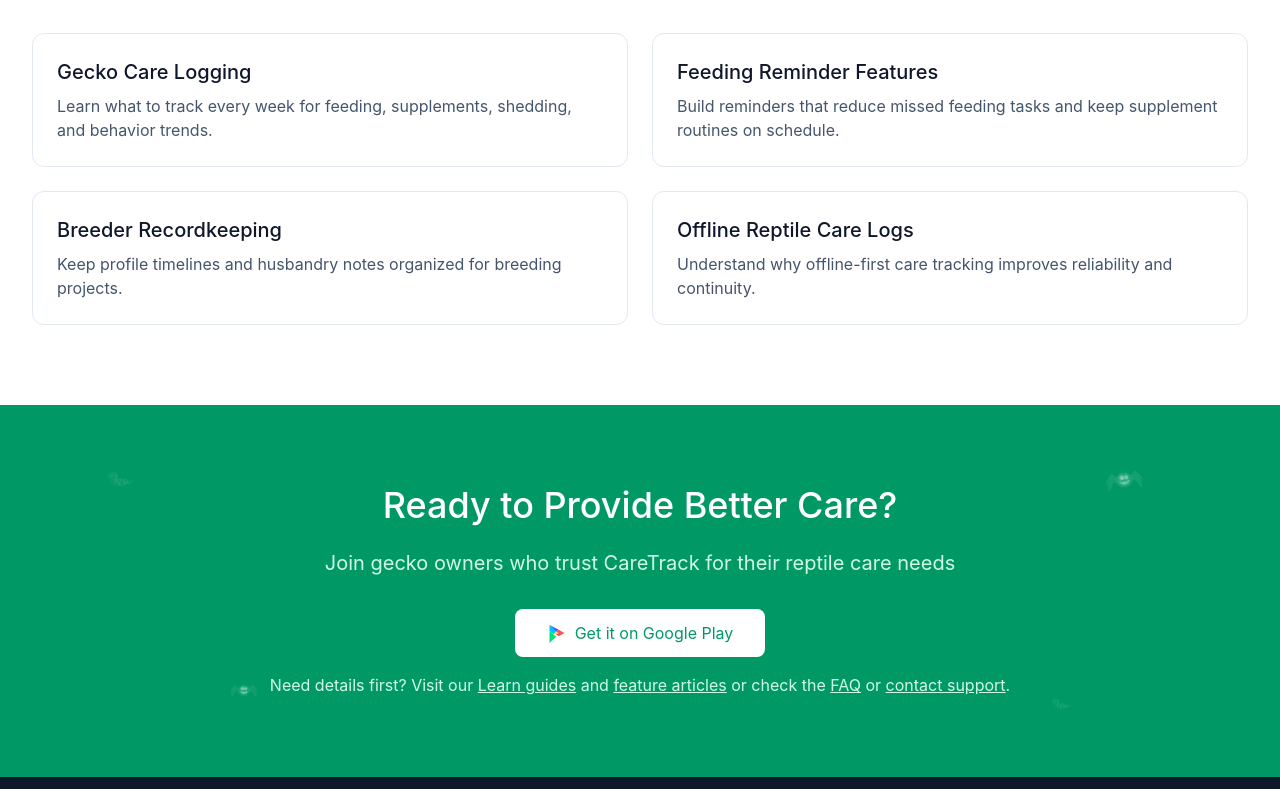
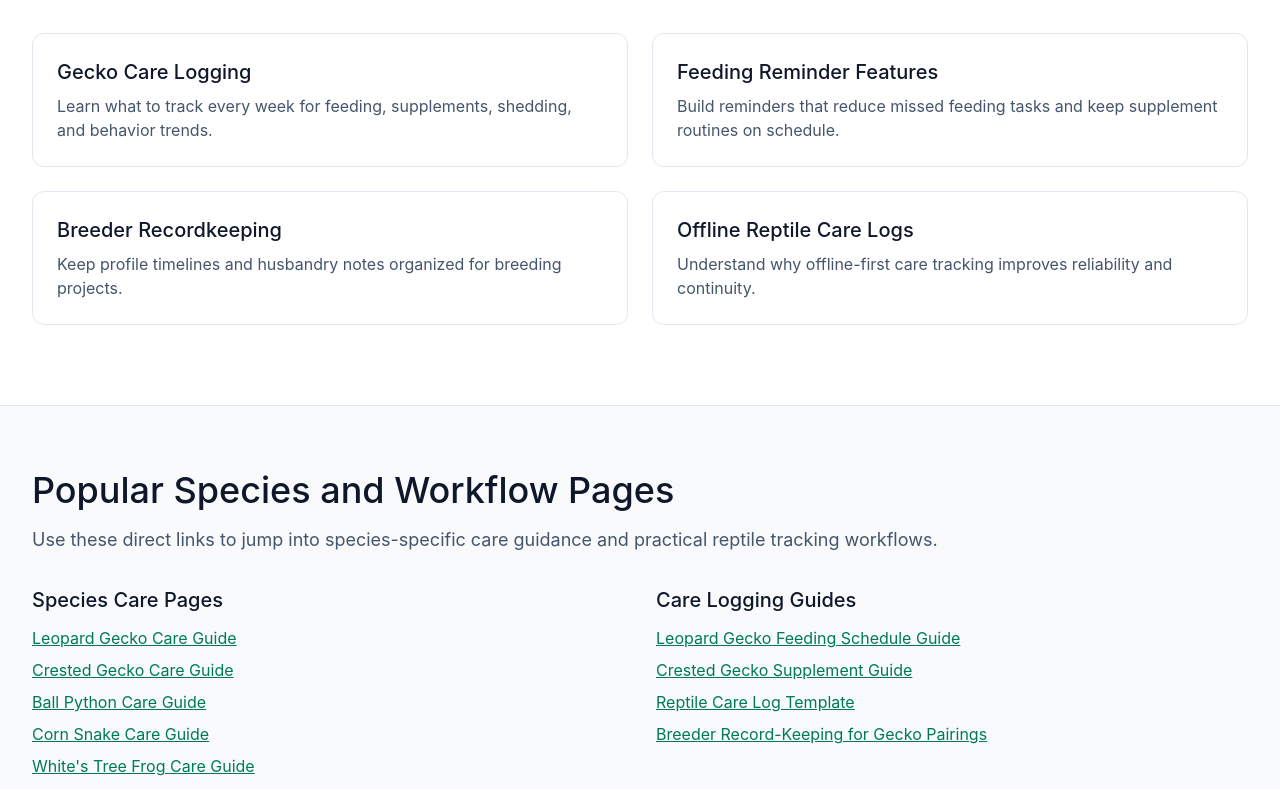
Before and after one commit to jadidihosein68/CareTrackLanding, a React (Vite) app: page / in a window 1280 px wide. Shown: the part 2000-2789 px from the top of the page. Built offline with nearby package versions, Linux system fonts and the light colour scheme; no server answers.

Commit message:
update care Track SEO

```diff
--- a/scripts/generate-route-html.mjs
+++ b/scripts/generate-route-html.mjs
@@ -395,6 +395,7 @@ const replaceHeadMeta = (html, route, guides, categories, speciesById) => {
   const canonicalUrl = absoluteUrl(route.path);
   const structuredData = buildRouteJsonLd(route, guides);
   const noscriptBody = buildNoscriptMain(route, guides, categories, speciesById);
+  const imageAlt = `${route.h1} page preview image`;
 
   return html
     .replace(/<title>[\s\S]*?<\/title>/, `<title>${escapeHtml(route.title)}</title>`)
@@ -435,6 +436,14 @@ const replaceHeadMeta = (html, route, guides, categories, speciesById) => {
       `<meta name="twitter:url" content="${canonicalUrl}" />`,
     )
     .replace(
+      /<meta\s+property="og:image:alt"\s+content="[\s\S]*?"\s*\/>/,
+      `<meta property="og:image:alt" content="${escapeHtml(imageAlt)}" />`,
+    )
+    .replace(
+      /<meta\s+name="twitter:image:alt"\s+content="[\s\S]*?"\s*\/>/,
+      `<meta name="twitter:image:alt" content="${escapeHtml(imageAlt)}" />`,
+    )
+    .replace(
       /<script type="application\/ld\+json">[\s\S]*?<\/script>/,
       `<script type="application/ld+json">\n${JSON.stringify(structuredData, null, 2)}\n</script>`,
     )
@@ -455,10 +464,10 @@ const staticRoutes = [
   {
     kind: 'home',
     path: '/',
-    title: 'Gecko & Reptile Care Tracker App | CareTrack',
-    h1: 'Gecko & Reptile Care Tracker App',
+    title: 'Offline Gecko & Reptile Care Tracker with Reminders | CareTrack',
+    h1: 'Offline Gecko & Reptile Care Tracker with Reminders',
     description:
-      'CareTrack is an offline-first gecko and reptile care tracker app for feeding, shedding, supplements, reminders, and health observations.',
+      'CareTrack is an offline gecko and reptile care tracker with reminders for feeding, shedding, supplements, and health observations.',
     ogType: 'website',
   },
   {
--- a/src/app/components/LandingPage.tsx
+++ b/src/app/components/LandingPage.tsx
@@ -142,6 +142,22 @@ const GeckoIcon = ({ className, ...props }: IconProps) => (
 const GOOGLE_PLAY_URL =
   'https://play.google.com/store/apps/details?id=com.osacore.caretrack&hl=en-US&ah=UM3NhPrO8Bx2hZGtb5Ty2A9P-eY';
 
+const popularSpeciesLinks = [
+  { to: '/learn/species/leopard-gecko', label: 'Leopard Gecko Care Guide' },
+  { to: '/learn/species/crested-gecko', label: 'Crested Gecko Care Guide' },
+  { to: '/learn/species/ball-python', label: 'Ball Python Care Guide' },
+  { to: '/learn/species/corn-snake', label: 'Corn Snake Care Guide' },
+  { to: '/learn/species/whites-tree-frog', label: "White's Tree Frog Care Guide" },
+  { to: '/learn/species/pink-toe-tarantula', label: 'Pink Toe Tarantula Care Guide' },
+];
+
+const popularGuideLinks = [
+  { to: '/guides/leopard-gecko-feeding-schedule', label: 'Leopard Gecko Feeding Schedule Guide' },
+  { to: '/guides/crested-gecko-supplement-guide', label: 'Crested Gecko Supplement Guide' },
+  { to: '/guides/reptile-care-log-template', label: 'Reptile Care Log Template' },
+  { to: '/guides/breeder-record-keeping-gecko-pairings', label: 'Breeder Record-Keeping for Gecko Pairings' },
+];
+
 const SpiderIcon = (props: IconProps) => (
   <svg viewBox="0 0 213 169" fill="none" preserveAspectRatio="xMidYMid meet" {...props}>
     <g className="spider-animated">
@@ -206,9 +222,9 @@ const SpiderIcon = (props: IconProps) => (
 
 export function LandingPage() {
   usePageMeta({
-    title: 'Gecko & Reptile Care Tracker App | CareTrack',
+    title: 'Offline Gecko & Reptile Care Tracker with Reminders | CareTrack',
     description:
-      'CareTrack is an offline-first gecko and reptile care tracker. Log feeding, shedding, supplements, and health notes with reminders for every pet profile.',
+      'CareTrack is an offline gecko and reptile care tracker with reminders. Log feeding, shedding, supplements, and health notes for each pet profile.',
     path: '/',
     type: 'website',
     image: '/og-image.jpeg',
@@ -550,7 +566,7 @@ export function LandingPage() {
             <div className="grid lg:grid-cols-2 gap-12 items-center">
               <div>
                 <h1 className="text-4xl sm:text-5xl lg:text-6xl text-slate-900 mb-6">
-                  Gecko & Reptile Care Tracker App
+                  Offline Gecko & Reptile Care Tracker with Reminders
                 </h1>
                 <p className="text-xl text-slate-600 mb-8">
                   Never forget a feeding or supplement again. CareTrack helps you provide the best care for your gecko with smart reminders and a built-in knowledge base.
@@ -757,6 +773,49 @@ export function LandingPage() {
           </div>
         </section>
 
+        <section className="py-16 px-4 sm:px-6 lg:px-8 bg-slate-50 border-y border-slate-200">
+          <div className="max-w-7xl mx-auto">
+            <h2 className="text-3xl sm:text-4xl text-slate-900 mb-4">
+              Popular Species and Workflow Pages
+            </h2>
+            <p className="text-lg text-slate-600 mb-8">
+              Use these direct links to jump into species-specific care guidance and practical reptile tracking workflows.
+            </p>
+            <nav aria-label="Popular internal SEO links" className="grid gap-8 lg:grid-cols-2">
+              <div>
+                <h3 className="text-xl text-slate-900 mb-3">Species Care Pages</h3>
+                <ul className="space-y-2">
+                  {popularSpeciesLinks.map((item) => (
+                    <li key={item.to}>
+                      <Link
+                        to={item.to}
+                        className="text-emerald-700 underline hover:text-emerald-800"
+                      >
+                        {item.label}
+                      </Link>
+                    </li>
+                  ))}
+                </ul>
+              </div>
+              <div>
+                <h3 className="text-xl text-slate-900 mb-3">Care Logging Guides</h3>
+                <ul className="space-y-2">
+                  {popularGuideLinks.map((item) => (
+                    <li key={item.to}>
+                      <Link
+                        to={item.to}
+                        className="text-emerald-700 underline hover:text-emerald-800"
+                      >
+                        {item.label}
+                      </Link>
+                    </li>
+                  ))}
+                </ul>
+              </div>
+            </nav>
+          </div>
+        </section>
+
         {/* CTA Section */}
         <section className="py-20 px-4 sm:px-6 lg:px-8 bg-emerald-600 relative overflow-hidden">
           {renderFloatingIcons(ctaIcons)}
--- a/src/app/components/PrivacyPolicy.tsx
+++ b/src/app/components/PrivacyPolicy.tsx
@@ -7,9 +7,9 @@ import { SITE_URL } from '../utils/seo';
 
 export function PrivacyPolicy() {
   usePageMeta({
-    title: 'Privacy Policy for CareTrack Reptile Care Tracker',
+    title: 'Privacy Policy | CareTrack',
     description:
-      'Read the CareTrack privacy policy to understand how our offline-first gecko and reptile care tracker handles app data and user information.',
+      'Read the CareTrack privacy policy for details on offline-first data handling and user information practices.',
     path: '/privacy',
     type: 'article',
     image: '/og-image.jpeg',
--- a/src/app/components/Support.tsx
+++ b/src/app/components/Support.tsx
@@ -13,9 +13,9 @@ export function Support() {
   const [status, setStatus] = useState<'idle' | 'sending' | 'sent' | 'error'>('idle');
 
   usePageMeta({
-    title: 'CareTrack Support for Gecko and Reptile Tracker Users',
+    title: 'Reptile Care App Support | CareTrack',
     description:
-      'Contact CareTrack support for help with gecko feeding reminders, care logs, Learn guides, and reptile husbandry tracking features.',
+      'Contact CareTrack support for help with reminders, tracking features, and reptile care workflow questions.',
     path: '/support',
     type: 'website',
     image: '/og-image.jpeg',
--- a/src/app/components/TermsOfService.tsx
+++ b/src/app/components/TermsOfService.tsx
@@ -7,9 +7,9 @@ import { SITE_URL } from '../utils/seo';
 
 export function TermsOfService() {
   usePageMeta({
-    title: 'Terms of Service for CareTrack Reptile Care Tracker',
+    title: 'Terms of Service | CareTrack',
     description:
-      'Review CareTrack terms of service for using our gecko and reptile care tracker app, reminder features, and educational husbandry content.',
+      'Review the CareTrack terms of service for app usage conditions, responsibilities, and legal information.',
     path: '/terms',
     type: 'article',
     image: '/og-image.jpeg',
```
Also changed, not shown: index.html (+7 -7 lines).
